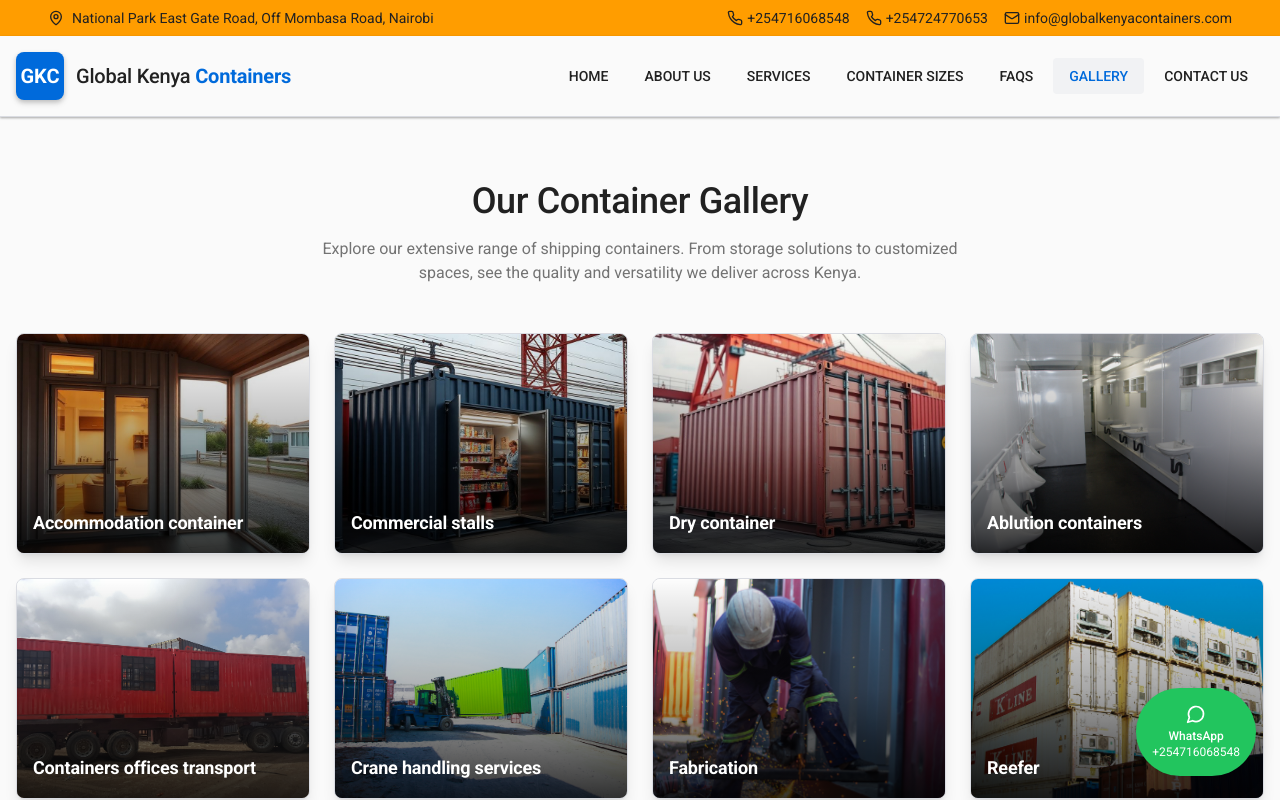
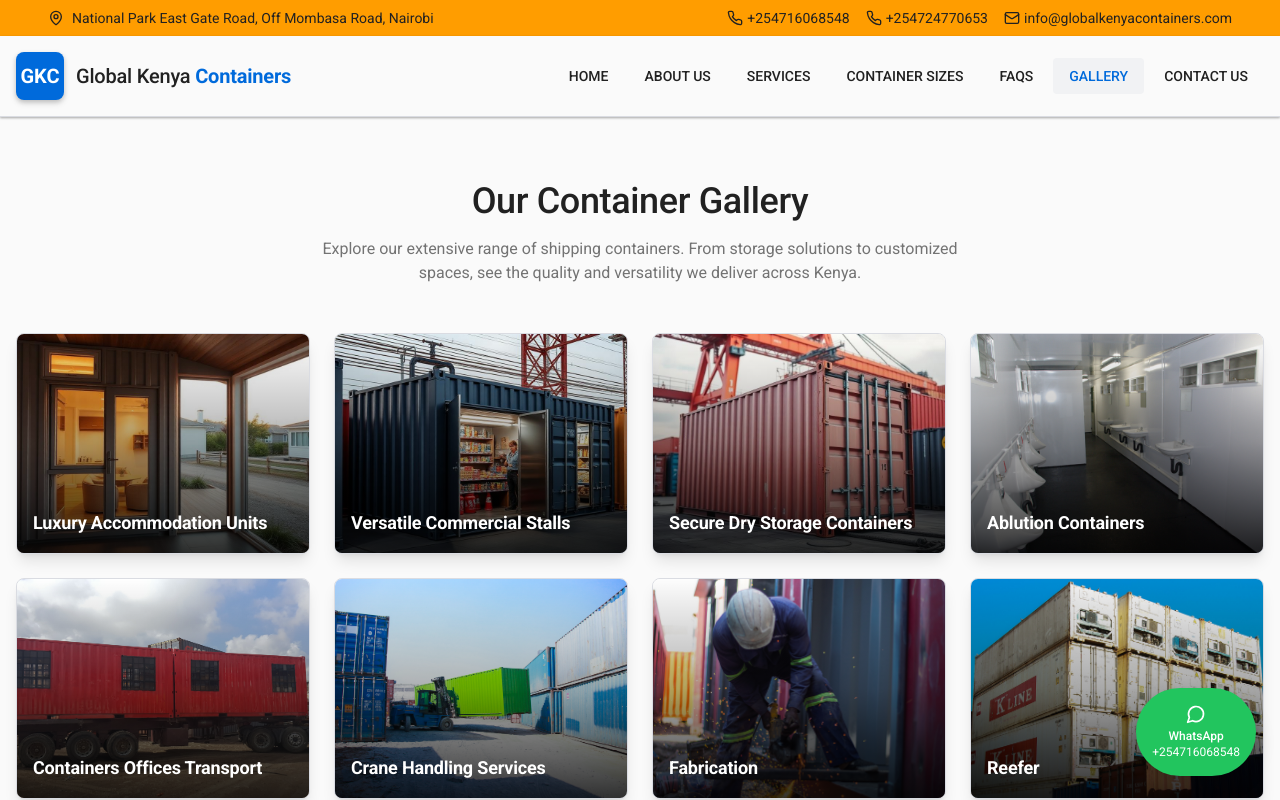
Before and after one commit to xp-xg/gkc, a React (Vite) app: page /gallery in a window 1280 px wide. Shown: the top 800 px of the page. Built offline with nearby package versions, Linux system fonts and the light colour scheme; the HTML template or start-up script is replaced by a standard one.

Commit message:
gallery polished naming

```diff
--- a/src/App.tsx
+++ b/src/App.tsx
@@ -1,3 +1,4 @@
+import { useEffect } from "react";
 import { Toaster } from "@/components/ui/toaster";
 import { Toaster as Sonner } from "@/components/ui/sonner";
 import { TooltipProvider } from "@/components/ui/tooltip";
@@ -15,7 +16,18 @@ import WhatsAppButton from "./components/WhatsAppButton";
 
 const queryClient = new QueryClient();
 
-const App = () => (
+const App = () => {
+  useEffect(() => {
+    const handleContextmenu = (e: MouseEvent) => {
+      e.preventDefault();
+    };
+    document.addEventListener('contextmenu', handleContextmenu);
+    return () => {
+      document.removeEventListener('contextmenu', handleContextmenu);
+    };
+  }, []);
+
+  return (
     <QueryClientProvider client={queryClient}>
       <TooltipProvider>
         <Toaster />
@@ -39,5 +51,6 @@ const App = () => (
       </TooltipProvider>
     </QueryClientProvider>
   );
+};
 
 export default App;
--- a/src/components/Gallery.tsx
+++ b/src/components/Gallery.tsx
@@ -10,6 +10,49 @@ interface GalleryImage {
   title: string;
 }
 
+const manualTitles: { [key: string]: string } = {
+  "accommodation-container": "Luxury Accommodation Units",
+  "commercial-stalls": "Versatile Commercial Stalls",
+  "dry-container": "Secure Dry Storage Containers",
+  "hero-containers": "Container Yard Display",
+  "office-container": "Modern Office Containers",
+  "refrigeration-container": "Refrigerated Container Solutions",
+  "globalkenyacontainers_1-bedroom-made-from-1x40ft": "1-Bedroom Container Home (40ft)",
+  "globalkenyacontainers_2-Bedroom-House-in-1x40ft": "2-Bedroom Container Home (40ft)",
+  "globalkenyacontainers_20ft-Container-Ablution-Block": "20ft Ablution Block",
+  "globalkenyacontainers_20ft-Kitchen": "20ft Container Kitchen",
+  "globalkenyacontainers_40ft-Container-Clinic": "40ft Container Clinic",
+  "globalkenyacontainers_40ft-office": "40ft Office Container",
+  "globalkenyacontainers_40ft-with-wooden-shelves": "40ft Container with Shelving",
+  "globalkenyacontainers_Brand-new-container": "Brand New Shipping Containers",
+  "globalkenyacontainers_butterfly_": "Custom Butterfly Container",
+  "globalkenyacontainers_Classrooms": "Container Classrooms",
+  "globalkenyacontainers_Container-club": "Custom Container Club",
+  "globalkenyacontainers_Container-stalls": "Retail Container Stalls",
+  "globalkenyacontainers_Dormitory": "Container Dormitory",
+  "globalkenyacontainers_Genset-(reefer-generator)": "Reefer Container Genset",
+  "globalkenyacontainers_Reefer-Compressor": "Reefer Container Compressor",
+  "globalkenyacontainers_Reefer-repair": "Reefer Container Repair Service",
+};
+
+const titleFromFilename = (filename: string): string => {
+  const manualTitle = Object.keys(manualTitles).find(key => filename.includes(key));
+  if (manualTitle) {
+    return manualTitles[manualTitle];
+  }
+
+  const cleaned = filename
+    .replace(/_/g, ' ')
+    .replace(/-/g, ' ')
+    .replace(/globalkenyacontainers/gi, '')
+    .replace(/global kenya containers/gi, '')
+    .replace(/\d+$/, '') // Remove numbers at the end
+    .trim();
+
+  // Convert to Title Case
+  return cleaned.replace(/\w\S*/g, (txt) => txt.charAt(0).toUpperCase() + txt.substr(1).toLowerCase());
+};
+
 const Gallery = () => {
   const [galleryImages, setGalleryImages] = useState<GalleryImage[]>([]);
   const [selectedImage, setSelectedImage] = useState<number | null>(null);
@@ -21,17 +64,12 @@ const Gallery = () => {
         Object.entries(imageModules).map(async ([path, importer]) => {
           const { default: src } = await importer() as { default: string };
           const filename = path.split('/').pop()?.split('.')[0] || '';
-          const title = filename
-            .replace(/_/g, ' ')
-            .replace(/-/g, ' ')
-            .replace(/globalkenyacontainers/g, '')
-            .replace(/global kenya containers/g, '')
-            .trim();
+          const title = titleFromFilename(filename);
 
           return {
             src,
             alt: `Image of ${title}`,
-            title: title.charAt(0).toUpperCase() + title.slice(1),
+            title,
           };
         })
       );
```
Lines whose indentation alone changed are shown as unchanged.
